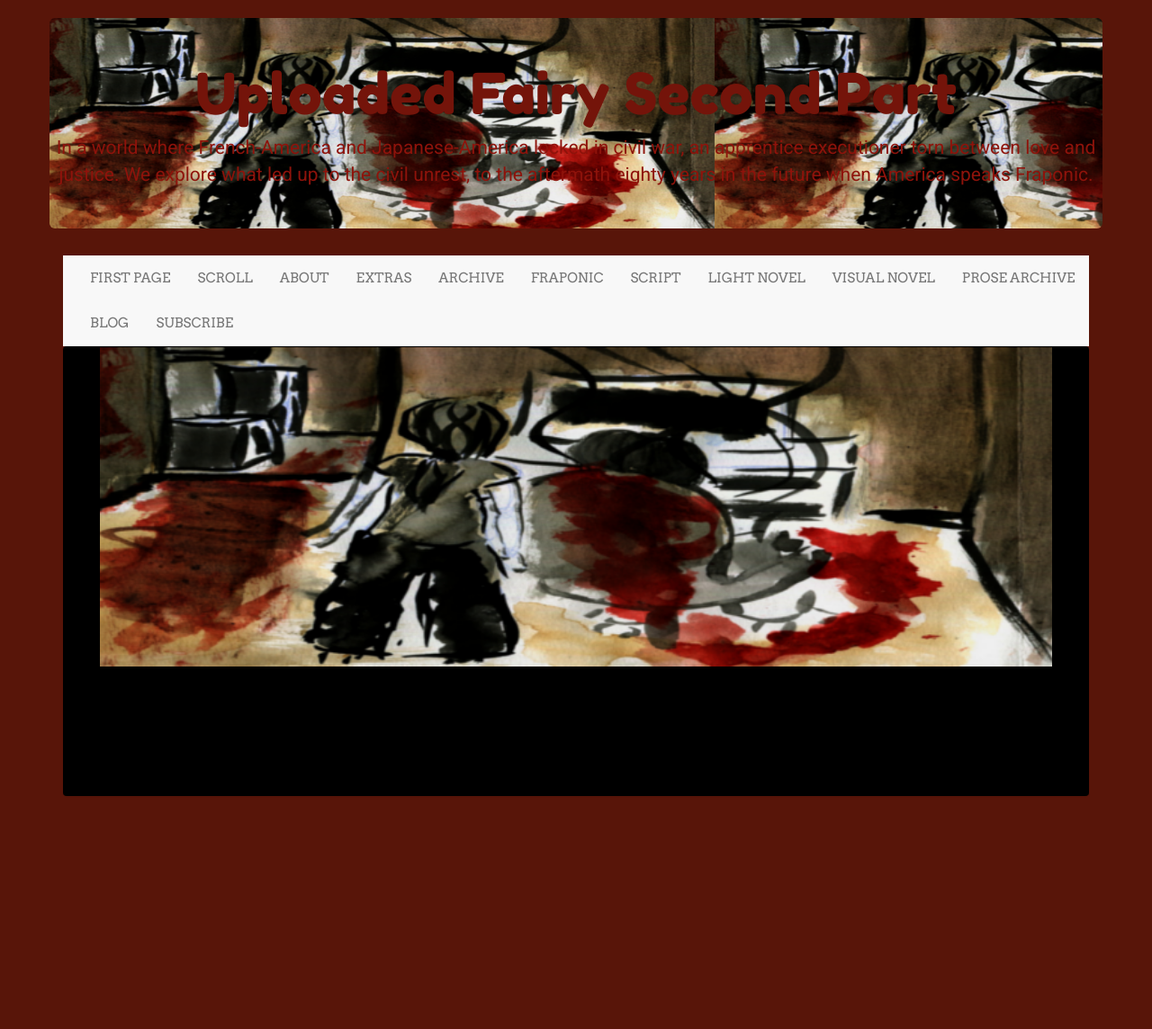
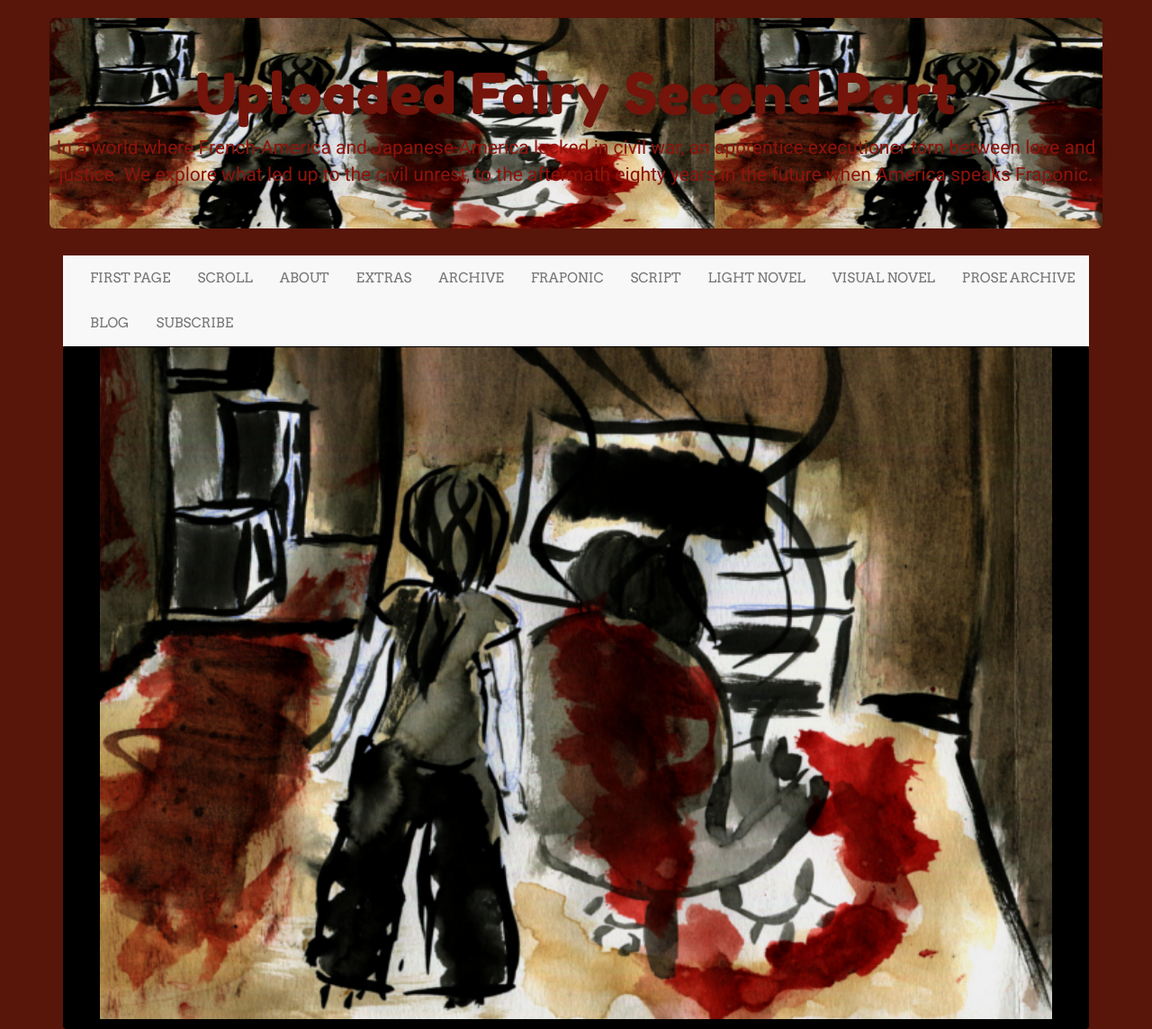
Before and after one commit to LWFlouisa/UploadedFairyP2, a Jekyll site: the page built from index.md, in a window 1280 px wide. Shown: the whole page at 90% size. Built offline with Jekyll 4.4.1, drawn with Linux system fonts in a browser that asks for light colours; nearby versions of some CDN libraries; before the commit the page ends 900 px from its top, so only the background shows below that.

Commit message:
Update index.md

```diff
--- a/index.md
+++ b/index.md
@@ -3,4 +3,4 @@ layout: default
 title: About
 permalink: /index.html
 ---
-![Cover](https://raw.githubusercontent.com/LWFlouisa/UploadedFairyP2/main/images/bg-tile2.png)
+![Cover](https://raw.githubusercontent.com/LWFlouisa/UploadedFairyP2/main/images/gallery/lisamarie.png)
```
